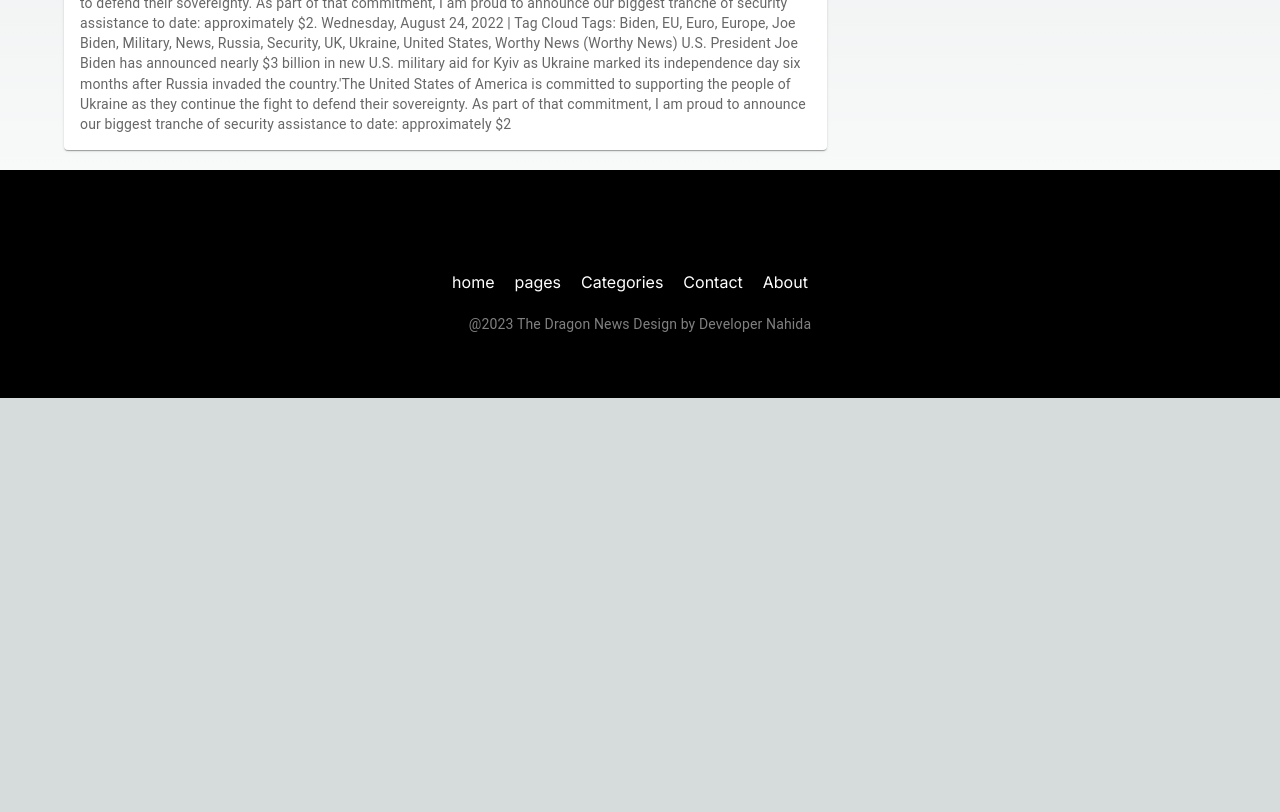
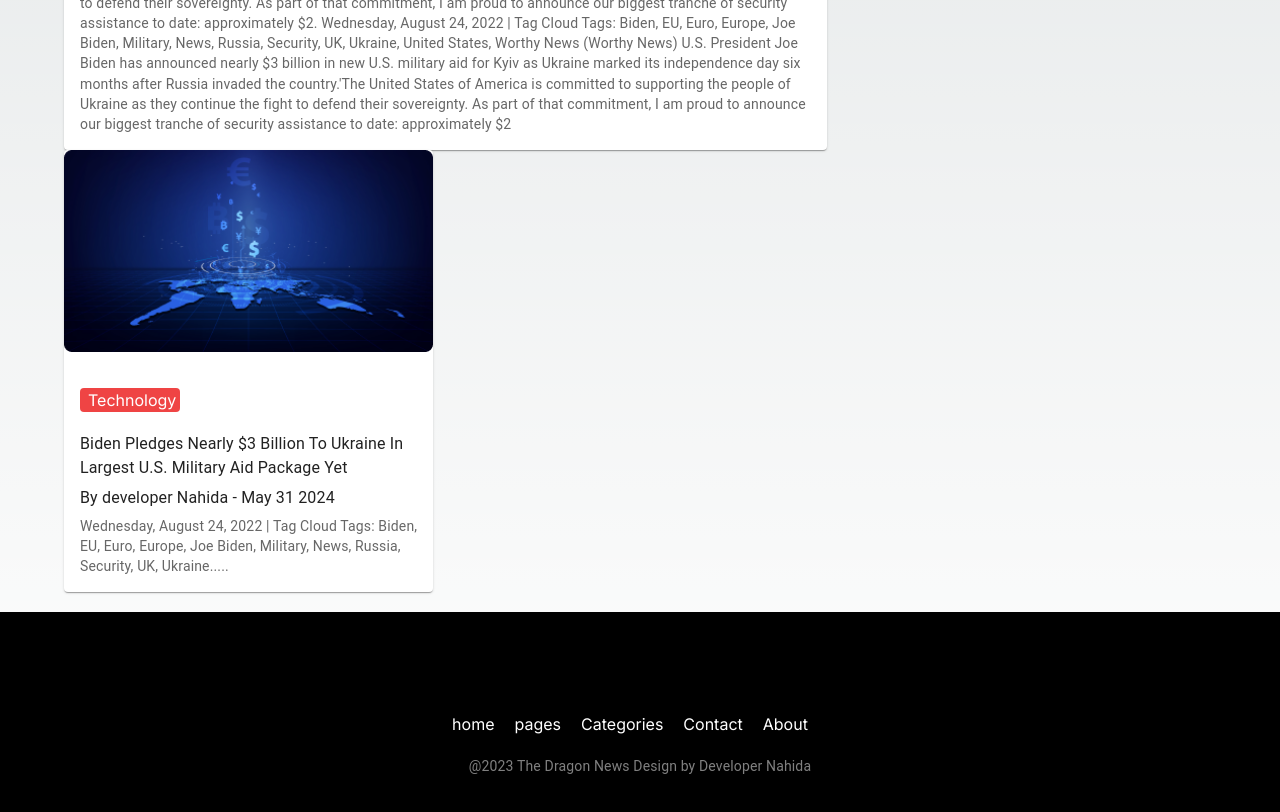
Before and after one commit to Umme-Nahida/the-dragon-news, a Next.js app: page / in a window 1280 px wide. Shown: the part 940-1752 px from the top of the page. Before the commit the page ends 1338 px from the top, so only its background shows below. Built offline with nearby package versions, Linux system fonts and the light colour scheme.

Commit message:
added home page

```diff
--- a/src/components/ui/LatestNews/LatestNews.js
+++ b/src/components/ui/LatestNews/LatestNews.js
@@ -29,11 +29,32 @@ const LatestNews = () => {
       </CardActionArea>
     </Card>
 
-    <Grid container spacing={2} columnSpacing={{xm:1, sm:2, md:3}}>
-      <Grid item xm={6}>
+    <Grid className='mt-5' container rowSpacing={1} columnSpacing={{ xs: 1, sm: 2, md: 3 }}>
+    <Grid item xs={6}>
+    <Card>
+      <CardActionArea>
+      <CardMedia>
+        <Image src={topNews2} width={800} alt='top-news'/>
+      </CardMedia>
+        <CardContent>
+            <p className='text-white bg-red-500 rounded px-2 w-[100px] my-5'>
+                Technology
+            </p>
+          <Typography gutterBottom  component="div">
+          Biden Pledges Nearly $3 Billion To Ukraine In Largest U.S. Military Aid Package Yet
+          </Typography>
+          <Typography gutterBottom>
+          By developer Nahida - May 31 2024
+          </Typography>
+          <Typography variant="body2" color="text.secondary">
+          Wednesday, August 24, 2022 | Tag Cloud Tags: Biden, EU, Euro, Europe, Joe Biden, Military, News, Russia, Security, UK, Ukraine.....
+          </Typography>
+        </CardContent>
+      </CardActionArea>
+    </Card>
+    </Grid>
 
-      </Grid>
-    </Grid>
+   </Grid>
     </Box>
     );
 };
```
